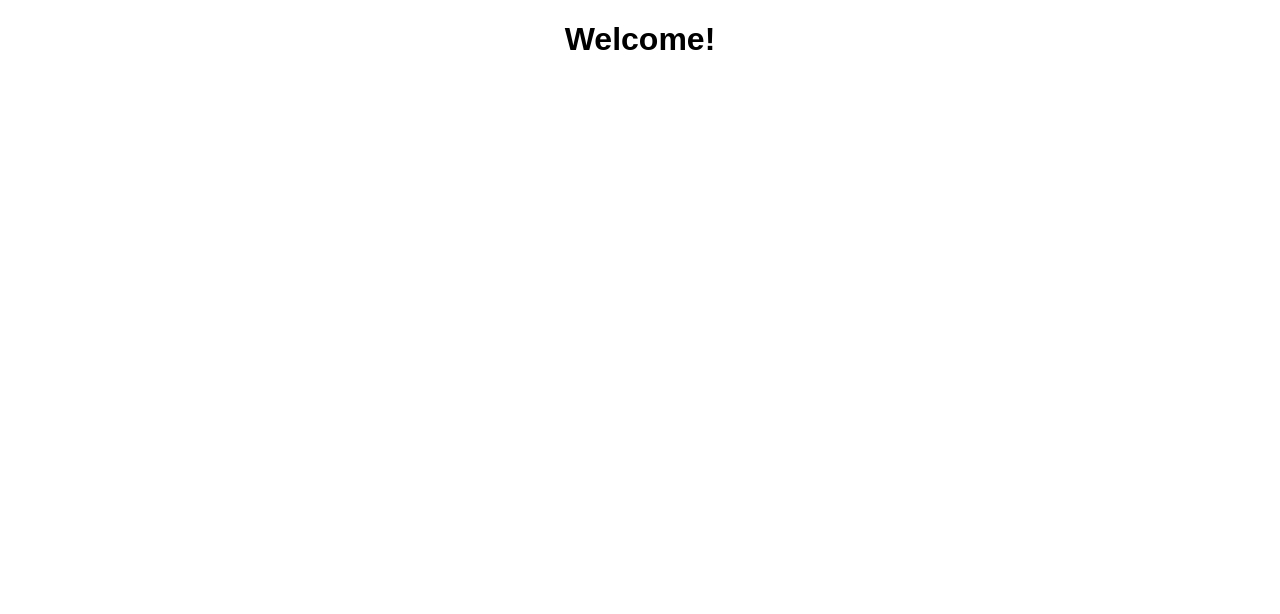
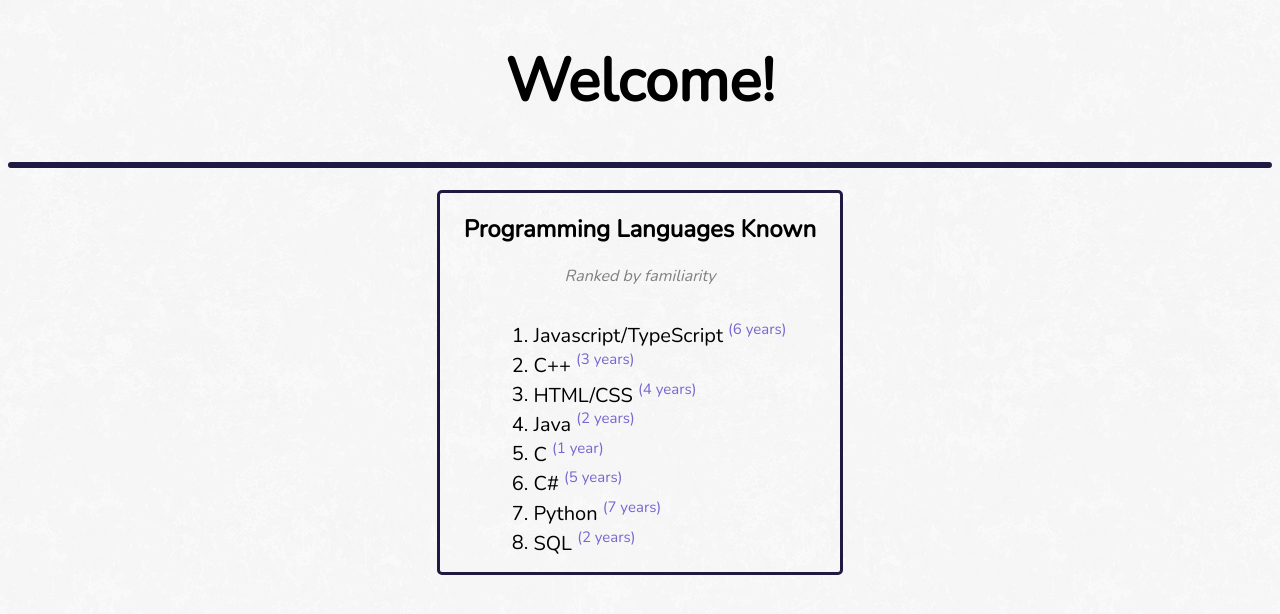
Before and after one commit to saturnaliam/lucia-website, a plain HTML site: page src/html/index.html in a window 1280 px wide. Drawn offline with nearby package versions, Linux system fonts and the light colour scheme.

Commit message:
- Added list of programming languages - Added CSS - Added more to-dos

```diff
--- a/src/css/index.css
+++ b/src/css/index.css
@@ -1,4 +1,40 @@
 body {
+    background-image: url("../images/white_wall_hash.webp");
     text-align: center;
-    font-family: Arial, Helvetica, sans-serif;
+    font-family: 'Nunito', sans-serif;
 }
+
+h1 {
+    font-size: 60px;
+}
+
+.programmingLanguages {
+    display: inline-block;
+    text-align: left;
+}
+
+li {
+    float: center;
+    font-size: 20px;
+}
+
+.lengthKnown {
+    color: #7567cf;
+    vertical-align: super;
+    font-size: 15px;
+}
+
+.headingCaption {
+    font-style: italic;
+    color: gray;
+}
+
+article {
+    border: #1f1a42 solid 3px;
+    border-radius: 5px;
+    margin: 0 auto;
+}
+
+.langs {
+    max-width: 400px;
+}
--- a/src/html/index.html
+++ b/src/html/index.html
@@ -4,11 +4,11 @@
         <!-- TODO Think of good website title -->
         <!-- TODO Make favicon-->
         <link rel="stylesheet" href="../css/index.css">
+        <link href="https://fonts.googleapis.com/css2?family=Nunito&display=swap" rel="stylesheet">
     </head>
 
     <body>
         <header>
-            <!-- TODO Make catchy & attractive heading-->
             <h1 id="welcome">Welcome!</h1>
         </header>
 
@@ -20,24 +20,32 @@
                             <!-- TODO Create about me section -->
                         </article>
 
-                        <article>
-                            <!-- TODO Create stylized list of programming languages I know. -->
-                            <!-- [   ]-->
+                        <br>
+
+                        <article class="langs">
+                            <h2>Programming Languages Known</h2>
+                            <p class="headingCaption">Ranked by familiarity</p>
+                            <ol class="programmingLanguages">
+                               <li>Javascript/TypeScript <span class="lengthKnown">(6 years)</span></li>
+                               <li>C++ <span class="lengthKnown">(3 years)</span></li>
+                               <li>HTML/CSS <span class="lengthKnown">(4 years)</span></li>
+                               <li>Java <span class="lengthKnown">(2 years)</span></li>
+                               <li>C <span class="lengthKnown">(1 year)</span></li>
+                                <li>C# <span class="lengthKnown">(5 years)</span></li>
+                                <li>Python <span class="lengthKnown">(7 years)</span></li>
+                                <li>SQL <span class="lengthKnown">(2 years)</span></li>
+                            </ol>
                         </article>
                 </section>
             <!-- #endregion -->
 
-            <!-- #region Experience in languages-->
-                <section>
-                    <!-- TODO Create experience table for each language I know-->
-                </section>
-            <!-- #endregion-->
-
-            <!-- #region Portfolio link-->
+            <!-- #region Buttons Array -->
             <section>
                 <!-- TODO Create button link to portfolio-->
+                <!-- TODO Create button link to languages I'd like to learn -->
             </section>
             <!-- #endregion -->
+
         </main>
 
         <footer>
```
Also changed, not shown: src/images/diagonal-squares.webp (added), src/images/moroccan-flower.png (added), src/images/white_wall_hash.webp (added).
